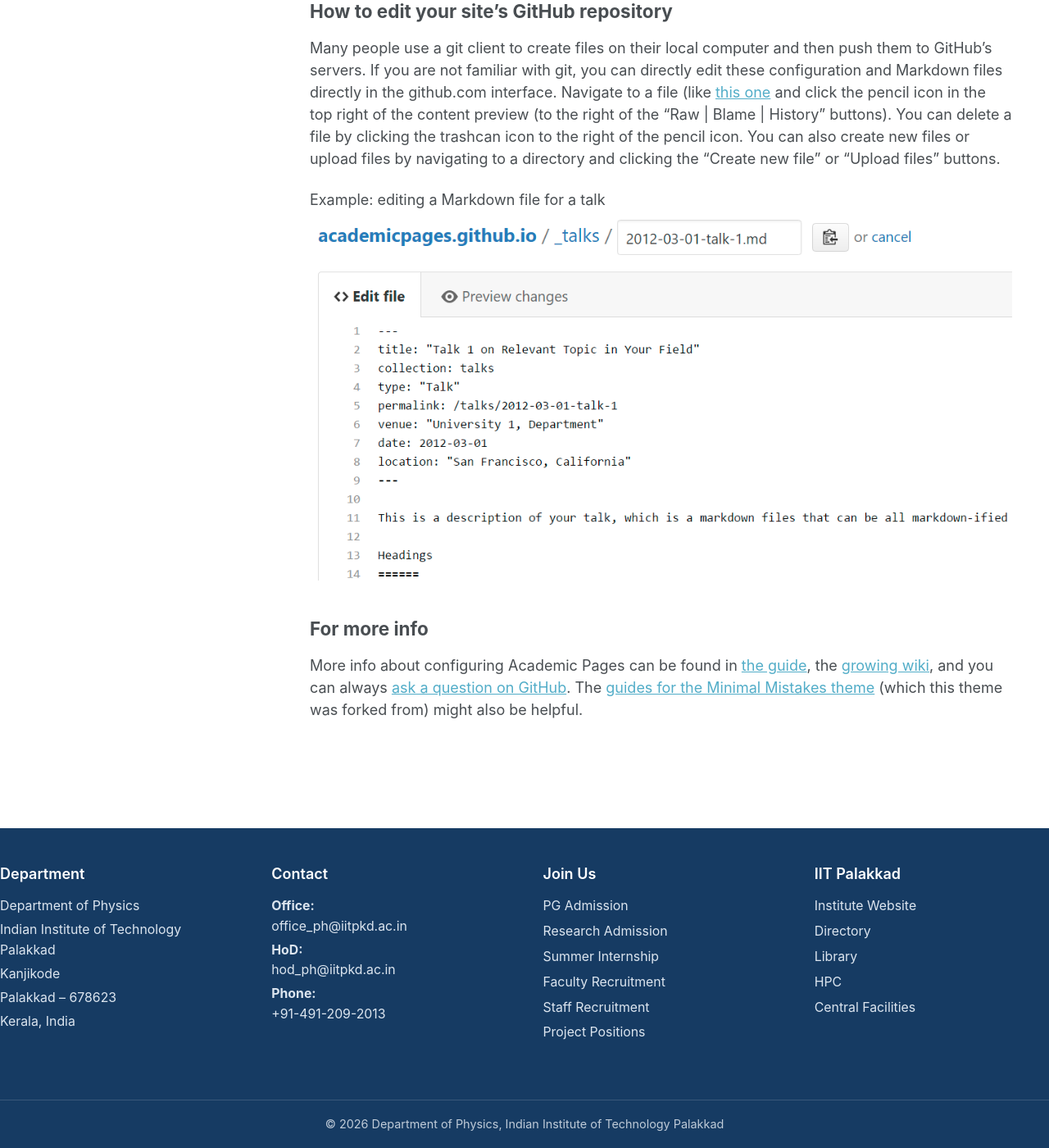
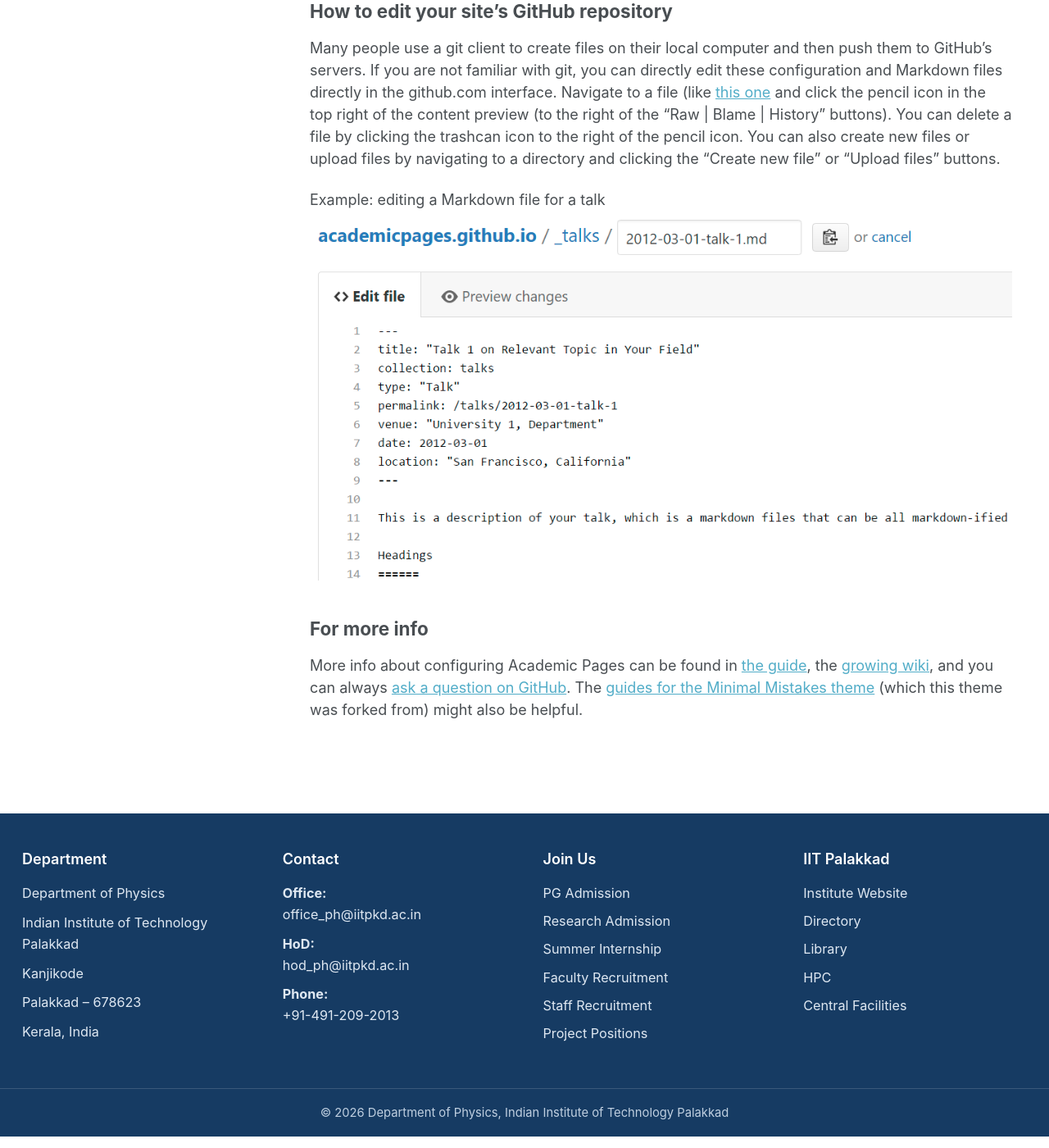
Before and after one commit to phyall/phyall.github.io, a Jekyll site: the page built from _pages/about.md, in a window 1280 px wide and 1400 px high, scrolled down 2539 px. Shown: the whole window at 82% size. Built offline with Jekyll 4.4.1, drawn with Linux system fonts in a browser that asks for light colours; a style sheet for code colours, icons or effects is not loaded.

Commit message:
Update _footer.scss

```diff
--- a/_sass/_footer.scss
+++ b/_sass/_footer.scss
@@ -1,74 +1,93 @@
 /* ==========================================================
-   Footer
+   Department Footer
    ========================================================== */
 
 .dept-footer {
-    margin-top: 4rem;
     background: #163b63;
-    color: #dce5ef;
+    color: #dfe8f2;
+    margin-top: 3rem;
+    font-size: 0.90rem;
 }
 
+/* Overall footer centred on the page */
+.footer-container {
 
-.footer-container {
     max-width: 1400px;
     margin: 0 auto;
-    padding: 2.5rem 0;
+    padding: 2.5rem 1.5rem;
 
     display: grid;
+
     grid-template-columns: repeat(auto-fit, minmax(220px, 1fr));
+
     gap: 2.5rem;
+
     align-items: start;
 }
 
+/* Individual columns are left aligned */
 .footer-column {
-    min-width: 0;
+
+    text-align: left;
+
 }
 
 .footer-column h3 {
-    margin: 0 0 0.9rem;
 
-    color: #ffffff;
+    margin-top: 0;
+    margin-bottom: 1rem;
+
+    color: white;
+
     font-size: 1rem;
+
     font-weight: 600;
 }
 
-.footer-column p,
-.footer-column li {
-    margin: 0.25rem 0;
+.footer-column p {
 
-    color: #dce5ef;
-    font-size: 0.88rem;
-    line-height: 1.55;
+    margin: 0 0 0.55rem;
+
+    line-height: 1.6;
 }
 
 .footer-column ul {
+
+    list-style: none;
+
+    padding: 0;
+
     margin: 0;
-    padding: 0;
-    list-style: none;
 }
 
 .footer-column li {
-    margin-bottom: 0.35rem;
+
+    margin-bottom: 0.55rem;
 }
 
 .footer-column a {
-    color: #dce5ef;
+
+    color: #dfe8f2;
+
     text-decoration: none;
-    transition: color .2s ease;
+
+    transition: color 0.2s ease;
 }
 
 .footer-column a:hover {
-    color: #ffffff;
+
+    color: white;
 }
 
 .footer-bottom {
-    border-top: 1px solid rgba(255,255,255,.15);
-
-    margin-top: 1rem;
-    padding: 1rem 0;
 
     text-align: center;
 
-    font-size: 0.8rem;
-    color: #bfcbd8;
+    border-top: 1px solid rgba(255,255,255,.15);
+
+    padding: 1rem;
+
+    font-size: 0.82rem;
+
+    color: #bfcfe0;
 }
```
